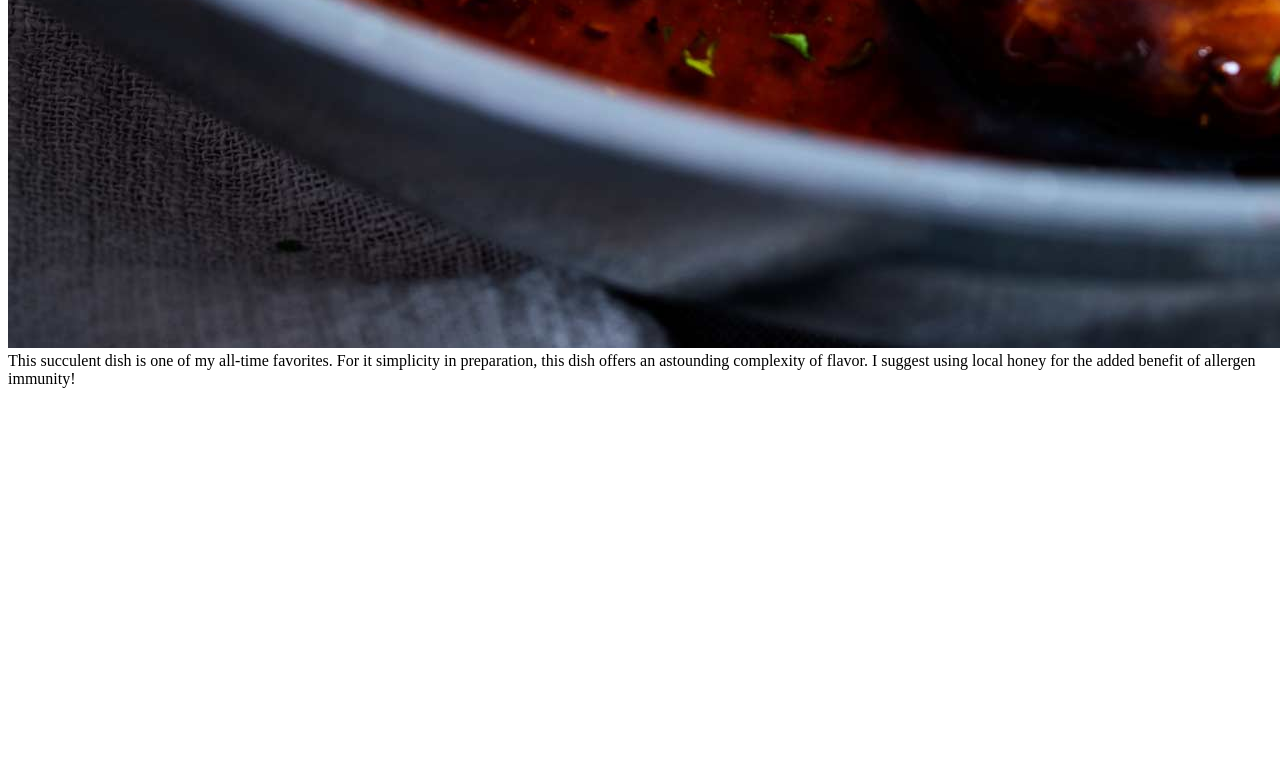
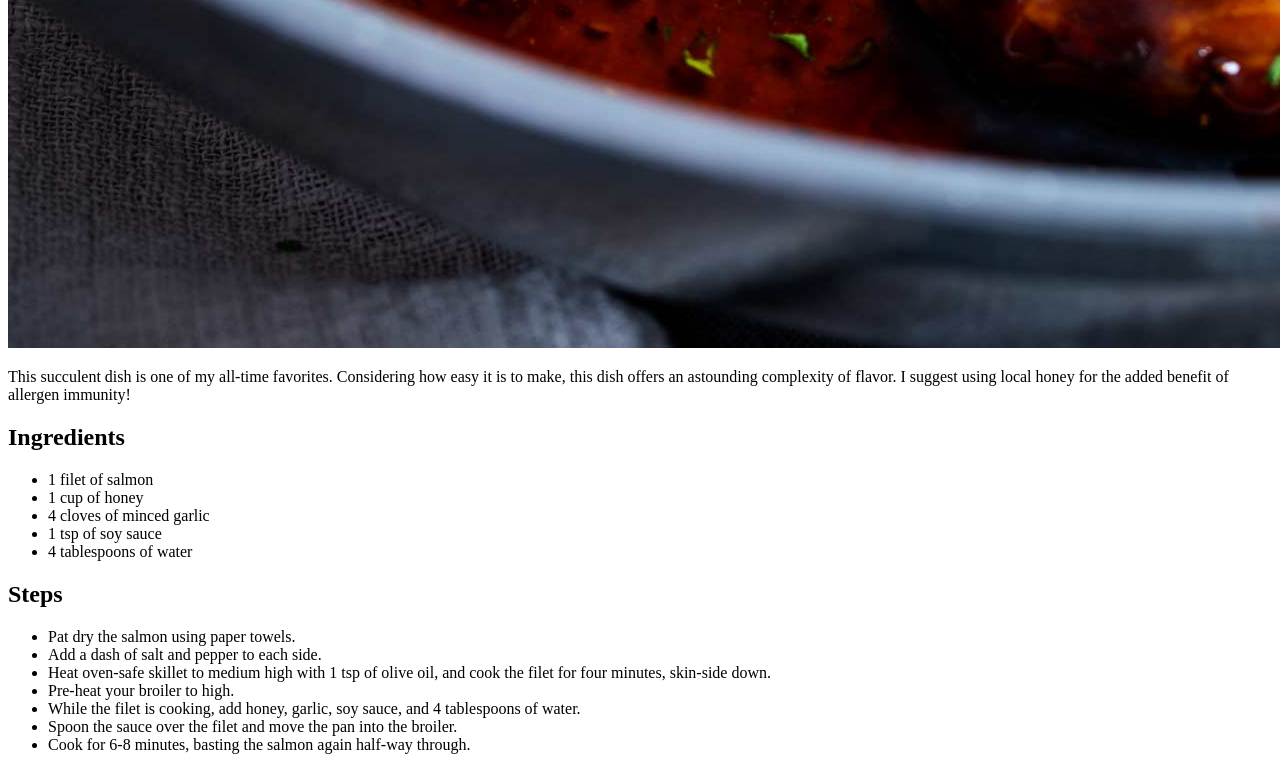
Before and after one commit to evan94609/odin-recipes, a plain HTML site: page recipes/salmon.html in a window 1280 px wide. Shown: the part 1626-2396 px from the top of the page. Before the commit the page ends 2022 px from the top, so only its background shows below. Drawn offline with Linux system fonts and the light colour scheme.

Commit message:
Add paragraph element to improve formating

```diff
--- a/recipes/salmon.html
+++ b/recipes/salmon.html
@@ -7,8 +7,33 @@
     <title>Salmon</title>
 </head>
 <body>
-    <h1>Salmon</h1>
+    <h1>Honey Glazed Salmon</h1>
     <img src="../images/salmon.jpeg">
-    This succulent dish is one of my all-time favorites. For it simplicity in preparation, this dish offers an astounding complexity of flavor. I suggest using local honey for the added benefit of allergen immunity!
+    <p>This succulent dish is one of my all-time favorites.
+        Considering how easy it is to make, this dish offers an astounding complexity of flavor.
+         I suggest using local honey for the added benefit of allergen immunity!</p>
+
+    <h2>Ingredients</h2>
+
+    <ul>
+        <li>1 filet of salmon</li>
+        <li>1 cup of honey</li>
+        <li>4 cloves of minced garlic</li>
+        <li>1 tsp of soy sauce</li>
+        <li>4 tablespoons of water</li>
+    </ul>
+
+    <h2>Steps</h2>
+
+    <ul>
+        <li>Pat dry the salmon using paper towels.</li>
+        <li>Add a dash of salt and pepper to each side.</li>
+        <li>Heat oven-safe skillet to medium high with 1 tsp of olive oil,
+            and cook the filet for four minutes, skin-side down.</li>
+        <li>Pre-heat your broiler to high.</li>
+        <li>While the filet is cooking, add honey, garlic, soy sauce, and 4 tablespoons of water.</li>
+        <li>Spoon the sauce over the filet and move the pan into the broiler.</li>
+        <li>Cook for 6-8 minutes, basting the salmon again half-way through.</li>
+    </ul>
 </body>
 </html>
```
